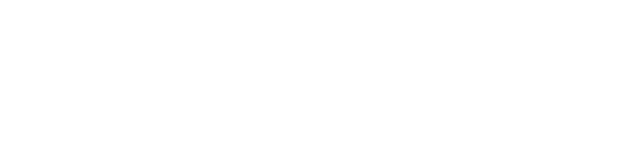
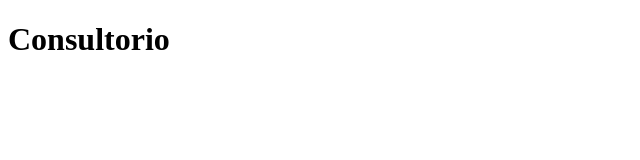
Before and after one commit to Nburgos13/Consultorio, a plain HTML site: page index.html in a window 1280 px wide. Shown: the whole page, without its empty margins (0-640 px from the left). Drawn offline with Linux system fonts and the light colour scheme.

Commit message:
Estructura basica en index.html

```diff
--- a/index.html
+++ b/index.html
@@ -8,6 +8,6 @@
     <title>Consultorio</title>
 </head>
 <body>
-
+    <h1>Consultorio</h1>
 </body>
 </html>
```
